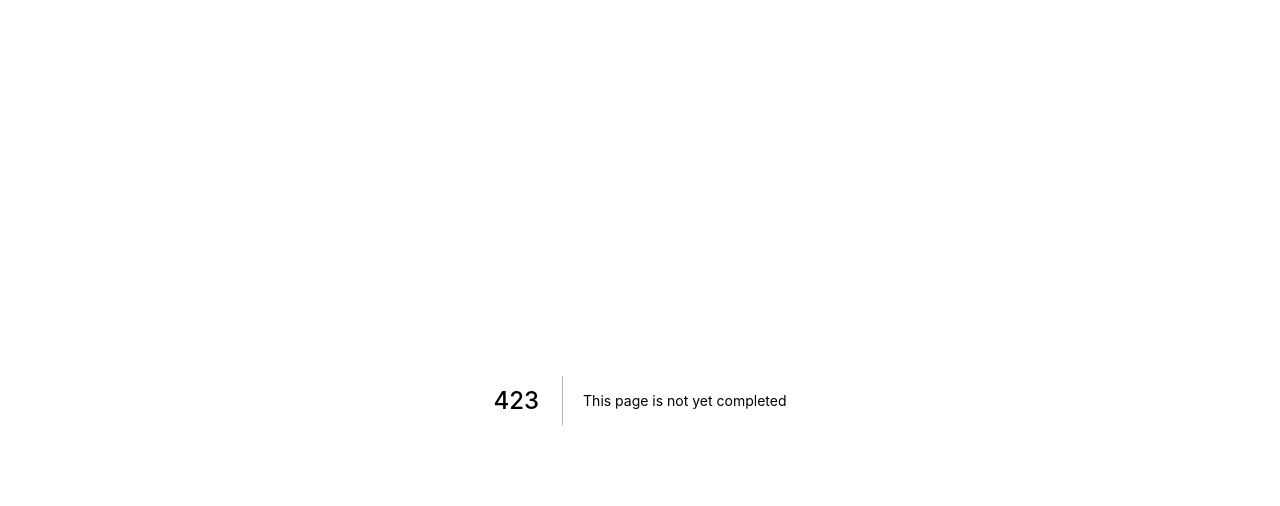
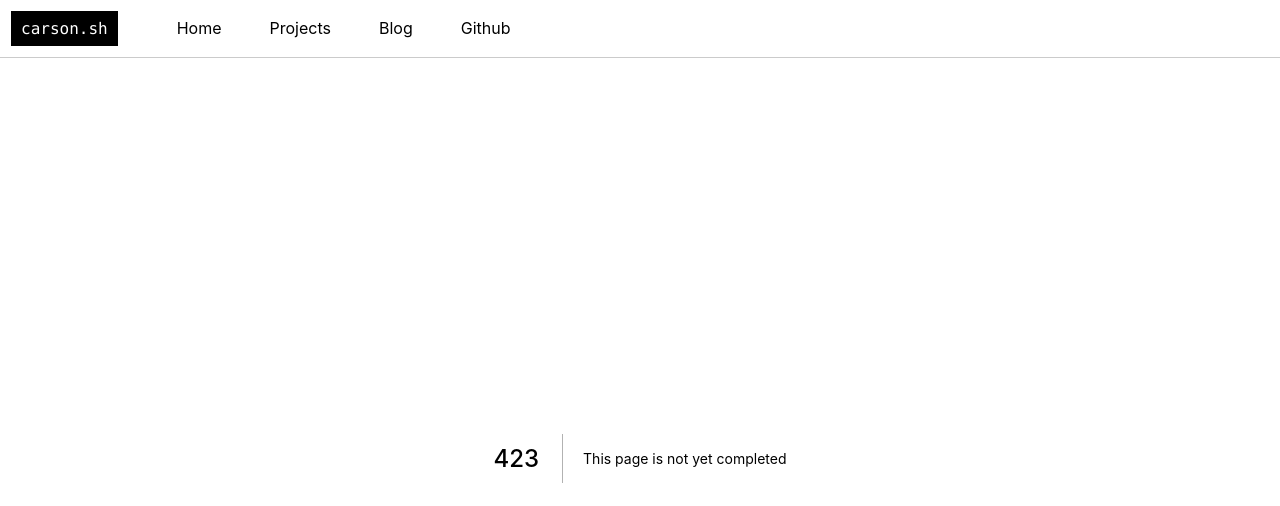
Before and after one commit to Mee42/carson.sh, a Next.js app: page /projects in a window 1280 px wide. Shown: the top 506 px of the page. Built offline with nearby package versions, Linux system fonts and the light colour scheme.

Commit message:
the entire build stopped working

```diff
--- a/package.json
+++ b/package.json
@@ -5,7 +5,9 @@
   "scripts": {
     "dev": "next dev",
     "build": "next build && next export",
-    "start": "next start"
+    "start": "next start",
+    "nextbuild": "next build",
+    "nextexport": "next export"
   },
   "dependencies": {
     "critters": "^0.0.16",
--- a/src/Header.tsx
+++ b/src/Header.tsx
@@ -8,7 +8,7 @@ export default function Header(props: { title: String | null }) {
     return <header className={styles.header}>
         <Head>
             <html lang={"en-US"}/>
-            <title>{props.title === null ? "mee42.dev" : "mee42.dev | " + props.title}</title>
+            <title>{props.title === null ? "carson.sh" : "carson.sh | " + props.title}</title>
         </Head>
         <a href="/" className={styles.mainButton}>
             <code>carson.sh</code>
--- a/src/pages/blog.tsx
+++ b/src/pages/blog.tsx
@@ -24,7 +24,7 @@ function Body(props: { blogPosts: BlogPost[] }): JSX.Element {
         <h3 className={styles.title}>Blog</h3>
         {(() => {
             const filtered = props.blogPosts
-                .filter(post => post.tags.indexOf('unreleased') == -1)
+                .filter(post => post.tags.indexOf('unreleased') == -1).reverse()
             if(filtered.length == 0) return <span className={styles.filteredOutEverything}>There doesn't seem to be any posts here</span>
             return makePostList(filtered)
 
--- a/src/pages/index.tsx
+++ b/src/pages/index.tsx
@@ -20,7 +20,7 @@ function MainPage(props: { blogPosts: BlogPost[] }) {
       <h1>Carson Graham</h1>
       <div className={styles.sidebarWrapper}>
         <div className={styles.block}/>
-        <p>A High School Software Engineer Living in Fairfax Virginia</p>
+        <p>Developer, Student at Worcester Polytechnic Institute</p>
       </div>
     </div>
     <div className={styles.columnDiv}>
@@ -42,7 +42,7 @@ function Left() {
   </div>
 }
 function Right(props: { blogPosts: BlogPost[]}) {
-  const posts = props.blogPosts.filter(x => x.tags.indexOf('unreleased') == -1)
+  const posts = props.blogPosts.filter(x => x.tags.indexOf('unreleased') == -1).reverse()
 
   return <div className={styles.right}>
     <span>Recent Blog Posts. <a href={"/blog/"} style={{fontSize: "90%"}}>See More.</a></span>
--- a/src/pages/projects.tsx
+++ b/src/pages/projects.tsx
@@ -1,9 +1,13 @@
 import React from "react";
 
+import Header from "../Header"
 export const config = {unstable_runtimeJS: false}
 
+
 export default function Projects() {
-    return <div style={{color:"#000",background:"#fff",height:'100vh',textAlign:'center',display:'flex',flexDirection:'column',alignItems:'center', justifyContent:'center' }}>
+    return <div>
+    	<Header title={"projects"}/>
+	    <div style={{color:"#000",background:"#fff",height:'100vh',textAlign:'center',display:'flex',flexDirection:'column',alignItems:'center', justifyContent:'center' }}>
 		<div>
 		    <h1 style={{display: 'inline-block',borderRight:'1px solid rgba(0, 0, 0,.3)',margin:'0',marginRight:'20px',padding:'10px 23px 10px 0',fontSize:'24px',fontWeight:500,verticalAlign:'top'}}>
 			423
@@ -15,4 +19,5 @@ export default function Projects() {
 		    </div>
 		</div>
 	    </div>
+    </div>
 }
--- a/styles/header.module.scss
+++ b/styles/header.module.scss
@@ -55,6 +55,13 @@
   background-color: black;
   margin: 10px;
   padding: 5px 10px;
+  border: 1px solid white;
+  transition: 500ms;
+}
+.mainButton:hover {
+  color: black;
+  background-color: white;
+  border: 1px solid black;
 }
 
 .header:hover {
```
Also changed, not shown: src/pages/blog/[id].tsx (+26 -2 lines), 12 other files (tests, documents, lock files or other folders). Lines whose indentation alone changed are shown as unchanged.
